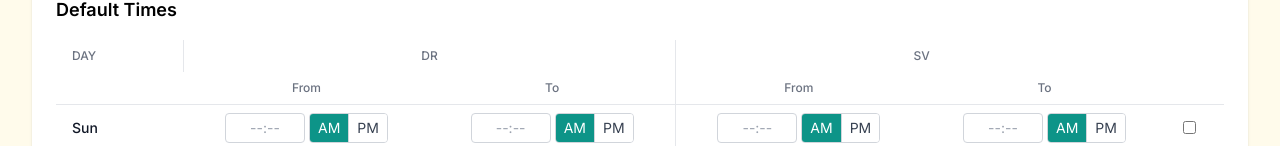
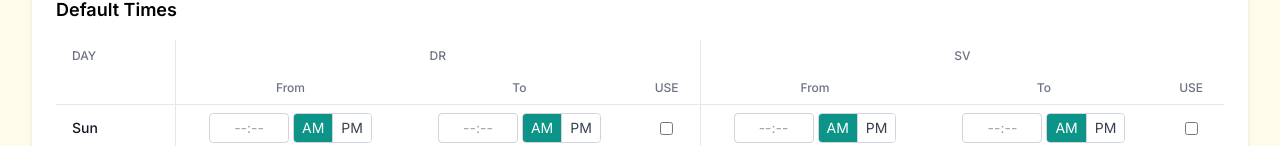
Before and after one commit to izzwgg-arch/Smart-steps, a Next.js app: page /timesheets/new in a window 1280 px wide. Shown: the part 654-800 px from the top of the page. Built offline with nearby package versions, Linux system fonts and the light colour scheme; no server answers; the database is empty; sample sign-in values are in the browser's storage.

Commit message:
Add separate USE checkboxes for DR and SV in Default Times section

```diff
--- a/components/timesheets/TimesheetForm.tsx
+++ b/components/timesheets/TimesheetForm.tsx
@@ -123,23 +123,26 @@ interface DefaultTimes {
   sun: {
     drFrom: TimeAMPM | null
     drTo: TimeAMPM | null
+    drEnabled: boolean
     svFrom: TimeAMPM | null
     svTo: TimeAMPM | null
-    enabled: boolean
+    svEnabled: boolean
   }
   weekdays: {
     drFrom: TimeAMPM | null
     drTo: TimeAMPM | null
+    drEnabled: boolean
     svFrom: TimeAMPM | null
     svTo: TimeAMPM | null
-    enabled: boolean
+    svEnabled: boolean
   }
   fri: {
     drFrom: TimeAMPM | null
     drTo: TimeAMPM | null
+    drEnabled: boolean
     svFrom: TimeAMPM | null
     svTo: TimeAMPM | null
-    enabled: boolean
+    svEnabled: boolean
   }
 }
 
@@ -178,23 +181,26 @@ export function TimesheetForm({
     sun: {
       drFrom: null,
       drTo: null,
+      drEnabled: false,
       svFrom: null,
       svTo: null,
-      enabled: false,
+      svEnabled: false,
     },
     weekdays: {
       drFrom: null,
       drTo: null,
+      drEnabled: false,
       svFrom: null,
       svTo: null,
-      enabled: false,
+      svEnabled: false,
     },
     fri: {
       drFrom: null,
       drTo: null,
+      drEnabled: false,
       svFrom: null,
       svTo: null,
-      enabled: false,
+      svEnabled: false,
     },
   })
 
@@ -306,11 +312,11 @@ export function TimesheetForm({
         }
 
         const hasValidDrTimes =
-          defaults.enabled &&
+          defaults.drEnabled &&
           defaults.drFrom !== null &&
           defaults.drTo !== null
         const hasValidSvTimes =
-          defaults.enabled &&
+          defaults.svEnabled &&
           defaults.svFrom !== null &&
           defaults.svTo !== null
 
@@ -371,11 +377,11 @@ export function TimesheetForm({
         }
 
         const hasValidDrTimes =
-          defaults.enabled &&
+          defaults.drEnabled &&
           defaults.drFrom !== null &&
           defaults.drTo !== null
         const hasValidSvTimes =
-          defaults.enabled &&
+          defaults.svEnabled &&
           defaults.svFrom !== null &&
           defaults.svTo !== null
 
@@ -475,15 +481,15 @@ export function TimesheetForm({
 
   const updateDefaultTimes = (
     dayType: 'sun' | 'weekdays' | 'fri',
-    field: 'drFrom' | 'drTo' | 'svFrom' | 'svTo' | 'enabled',
+    field: 'drFrom' | 'drTo' | 'drEnabled' | 'svFrom' | 'svTo' | 'svEnabled',
     value: TimeAMPM | null | boolean
   ) => {
-    if (field === 'enabled') {
+    if (field === 'drEnabled' || field === 'svEnabled') {
       setDefaultTimes((prev) => ({
         ...prev,
         [dayType]: {
           ...prev[dayType],
-          enabled: value as boolean,
+          [field]: value as boolean,
         },
       }))
       return
@@ -517,11 +523,11 @@ export function TimesheetForm({
         }
 
         const hasValidDrTimes =
-          defaults.enabled &&
+          defaults.drEnabled &&
           defaults.drFrom !== null &&
           defaults.drTo !== null
         const hasValidSvTimes =
-          defaults.enabled &&
+          defaults.svEnabled &&
           defaults.svFrom !== null &&
           defaults.svTo !== null
 
@@ -582,11 +588,11 @@ export function TimesheetForm({
       }
 
       const hasValidDrTimes =
-        defaults.enabled &&
+        defaults.drEnabled &&
         defaults.drFrom !== null &&
         defaults.drTo !== null
       const hasValidSvTimes =
-        defaults.enabled &&
+        defaults.svEnabled &&
         defaults.svFrom !== null &&
         defaults.svTo !== null
 
@@ -987,23 +993,26 @@ export function TimesheetForm({
       sun: {
         drFrom: defaultTimes.sun.drFrom,
         drTo: defaultTimes.sun.drTo,
+        drEnabled: defaultTimes.sun.drEnabled,
         svFrom: defaultTimes.sun.svFrom,
         svTo: defaultTimes.sun.svTo,
-        enabled: defaultTimes.sun.enabled,
+        svEnabled: defaultTimes.sun.svEnabled,
       },
       weekdays: {
         drFrom: defaultTimes.weekdays.drFrom,
         drTo: defaultTimes.weekdays.drTo,
+        drEnabled: defaultTimes.weekdays.drEnabled,
         svFrom: defaultTimes.weekdays.svFrom,
         svTo: defaultTimes.weekdays.svTo,
-        enabled: defaultTimes.weekdays.enabled,
+        svEnabled: defaultTimes.weekdays.svEnabled,
       },
       fri: {
         drFrom: defaultTimes.fri.drFrom,
         drTo: defaultTimes.fri.drTo,
+        drEnabled: defaultTimes.fri.drEnabled,
         svFrom: defaultTimes.fri.svFrom,
         svTo: defaultTimes.fri.svTo,
-        enabled: defaultTimes.fri.enabled,
+        svEnabled: defaultTimes.fri.svEnabled,
       },
     },
     dayEntries: dayEntries.map((entry) => ({
@@ -1188,19 +1197,21 @@ export function TimesheetForm({
                   <th className="px-4 py-2 text-left text-xs font-medium text-gray-500 uppercase">
                     Day
                   </th>
-                  <th colSpan={2} className="px-4 py-2 text-center text-xs font-medium text-gray-500 uppercase border-l border-r">
+                  <th colSpan={3} className="px-4 py-2 text-center text-xs font-medium text-gray-500 uppercase border-l border-r">
                     DR
                   </th>
-                  <th colSpan={2} className="px-4 py-2 text-center text-xs font-medium text-gray-500 uppercase">
+                  <th colSpan={3} className="px-4 py-2 text-center text-xs font-medium text-gray-500 uppercase">
                     SV
                   </th>
                 </tr>
                 <tr>
                   <th></th>
-                  <th className="px-4 py-2 text-xs font-medium text-gray-500">From</th>
-                  <th className="px-4 py-2 text-xs font-medium text-gray-500 border-r">To</th>
+                  <th className="px-4 py-2 text-xs font-medium text-gray-500 border-l">From</th>
+                  <th className="px-4 py-2 text-xs font-medium text-gray-500">To</th>
+                  <th className="px-4 py-2 text-xs font-medium text-gray-500 border-r">USE</th>
                   <th className="px-4 py-2 text-xs font-medium text-gray-500">From</th>
                   <th className="px-4 py-2 text-xs font-medium text-gray-500">To</th>
+                  <th className="px-4 py-2 text-xs font-medium text-gray-500">USE</th>
                 </tr>
               </thead>
               <tbody className="bg-white divide-y divide-gray-200">
@@ -1211,7 +1222,7 @@ export function TimesheetForm({
                       <td className="px-4 py-2 whitespace-nowrap text-sm font-medium text-gray-900 capitalize">
                         {dayType === 'sun' ? 'Sun' : dayType === 'fri' ? 'Fri' : 'Weekdays'}
                       </td>
-                      <td className="px-4 py-2">
+                      <td className="px-4 py-2 border-l">
                         <TimeFieldAMPM
                           value={defaults.drFrom}
                           onChange={(time) => updateDefaultTimes(dayType, 'drFrom', time)}
@@ -1219,13 +1230,25 @@ export function TimesheetForm({
                           className="justify-center"
                         />
                       </td>
-                      <td className="px-4 py-2 border-r">
+                      <td className="px-4 py-2">
                         <TimeFieldAMPM
                           value={defaults.drTo}
                           onChange={(time) => updateDefaultTimes(dayType, 'drTo', time)}
                           placeholder="--:--"
                           className="justify-center"
                         />
+                      </td>
+                      <td className="px-4 py-2 border-r">
+                        <div className="flex justify-center">
+                          <input
+                            type="checkbox"
+                            checked={defaults.drEnabled}
+                            onChange={(e) =>
+                              updateDefaultTimes(dayType, 'drEnabled', e.target.checked)
+                            }
+                            className="rounded border-gray-300 text-primary-600"
+                          />
+                        </div>
                       </td>
                       <td className="px-4 py-2">
                         <TimeFieldAMPM
@@ -1244,14 +1267,16 @@ export function TimesheetForm({
                         />
                       </td>
                       <td className="px-4 py-2">
+                        <div className="flex justify-center">
                           <input
                             type="checkbox"
-                          checked={defaults.enabled}
+                            checked={defaults.svEnabled}
                             onChange={(e) =>
-                            updateDefaultTimes(dayType, 'enabled', e.target.checked)
+                              updateDefaultTimes(dayType, 'svEnabled', e.target.checked)
                             }
                             className="rounded border-gray-300 text-primary-600"
                           />
+                        </div>
                       </td>
                     </tr>
                   )
```
Also changed, not shown: 2 other files (tests, documents, lock files or other folders). Lines whose indentation alone changed are shown as unchanged.
